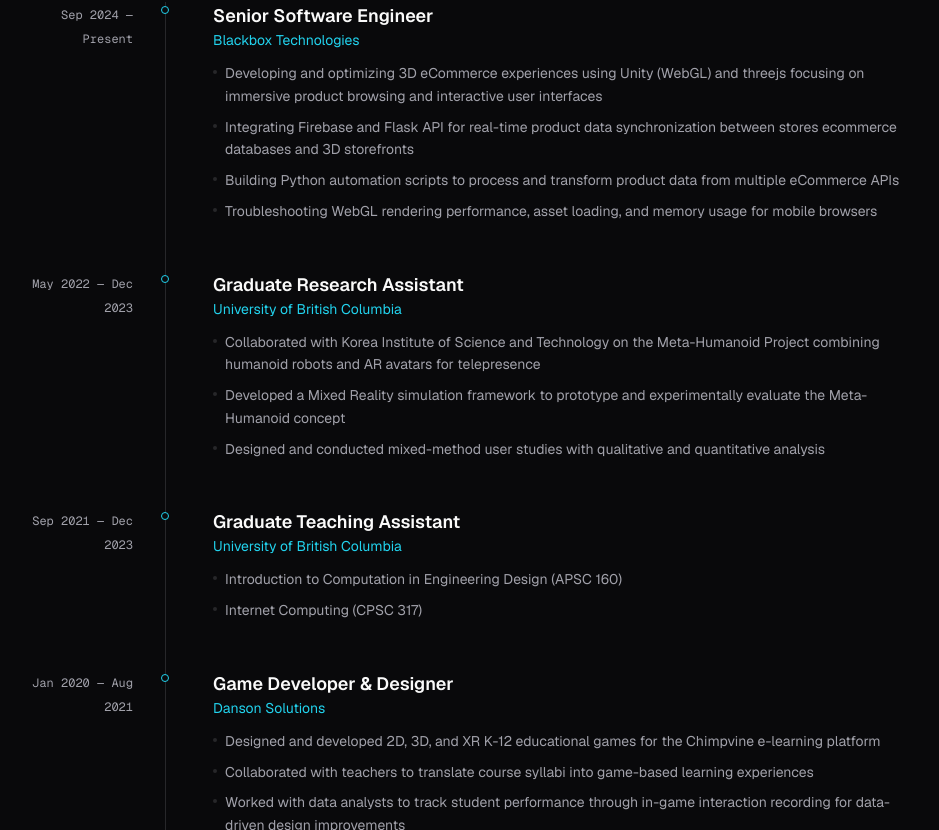
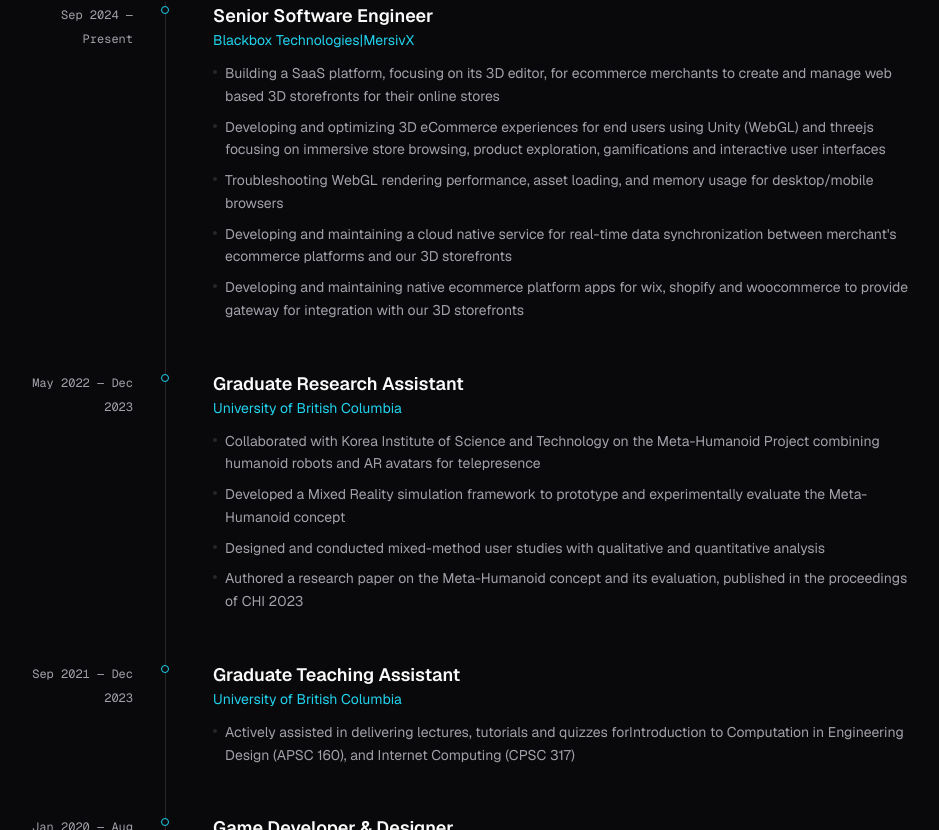
Before and after one commit to amit-ghimire/amitg, a Next.js app: page / in a window 1280 px wide. Shown: the part 910-1740 px from the top of the page, without its empty margins (167-1106 px from the left). Built offline with nearby package versions, Linux system fonts and the light colour scheme.

Commit message:
Edited homepage sections.

```diff
--- a/src/components/ExperienceTimeline.tsx
+++ b/src/components/ExperienceTimeline.tsx
@@ -2,12 +2,13 @@
   {
     period: "Sep 2024 — Present",
     title: "Senior Software Engineer",
-    company: "Blackbox Technologies",
+    company: "Blackbox Technologies|MersivX",
     points: [
-      "Developing and optimizing 3D eCommerce experiences using Unity (WebGL) and threejs focusing on immersive product browsing and interactive user interfaces",
-      "Integrating Firebase and Flask API for real-time product data synchronization between stores ecommerce databases and 3D storefronts",
-      "Building Python automation scripts to process and transform product data from multiple eCommerce APIs",
-      "Troubleshooting WebGL rendering performance, asset loading, and memory usage for mobile browsers",
+      "Building a SaaS platform, focusing on its 3D editor, for ecommerce merchants to create and manage web based 3D storefronts for their online stores",
+      "Developing and optimizing 3D eCommerce experiences for end users using Unity (WebGL) and threejs focusing on immersive store browsing, product exploration, gamifications and interactive user interfaces",
+      "Troubleshooting WebGL rendering performance, asset loading, and memory usage for desktop/mobile browsers",
+      "Developing and maintaining a cloud native service for real-time data synchronization between merchant's ecommerce platforms and our 3D storefronts",
+      "Developing and maintaining native ecommerce platform apps for wix, shopify and woocommerce to provide gateway for integration with our 3D storefronts",
     ],
   },
   {
@@ -18,6 +19,7 @@
       "Collaborated with Korea Institute of Science and Technology on the Meta-Humanoid Project combining humanoid robots and AR avatars for telepresence",
       "Developed a Mixed Reality simulation framework to prototype and experimentally evaluate the Meta-Humanoid concept",
       "Designed and conducted mixed-method user studies with qualitative and quantitative analysis",
+      "Authored a research paper on the Meta-Humanoid concept and its evaluation, published in the proceedings of CHI 2023",
     ],
   },
   {
@@ -25,8 +27,7 @@
     title: "Graduate Teaching Assistant",
     company: "University of British Columbia",
     points: [
-      "Introduction to Computation in Engineering Design (APSC 160)",
-      "Internet Computing (CPSC 317)",
+      "Actively assisted in delivering lectures, tutorials and quizzes forIntroduction to Computation in Engineering Design (APSC 160), and Internet Computing (CPSC 317)",
     ],
   },
   {
@@ -36,7 +37,7 @@
     points: [
       "Designed and developed 2D, 3D, and XR K-12 educational games for the Chimpvine e-learning platform",
       "Collaborated with teachers to translate course syllabi into game-based learning experiences",
-      "Worked with data analysts to track student performance through in-game interaction recording for data-driven design improvements",
+      "Worked with data analysts to create an instrumentation system to track student performance through in-game interaction recording for data-driven design improvements",
     ],
   },
   {
--- a/src/data/projects.ts
+++ b/src/data/projects.ts
@@ -25,7 +25,7 @@
       "Mixed Reality",
       "Robotics Simulation",
       "Azure Kinect",
-      "User Study",
+      "User Research",
     ],
     category: "Research",
     gradient: "from-cyan-500/20 to-blue-600/20",
```
Also changed, not shown: .claude/settings.json.
